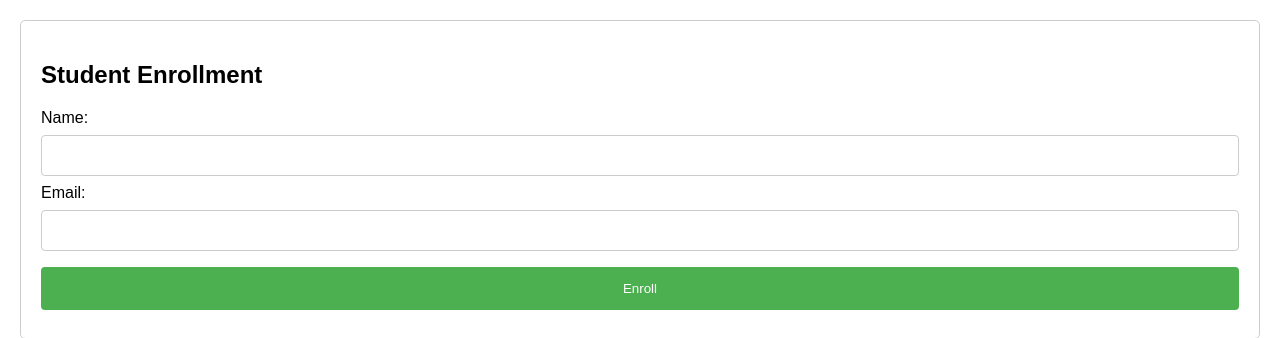
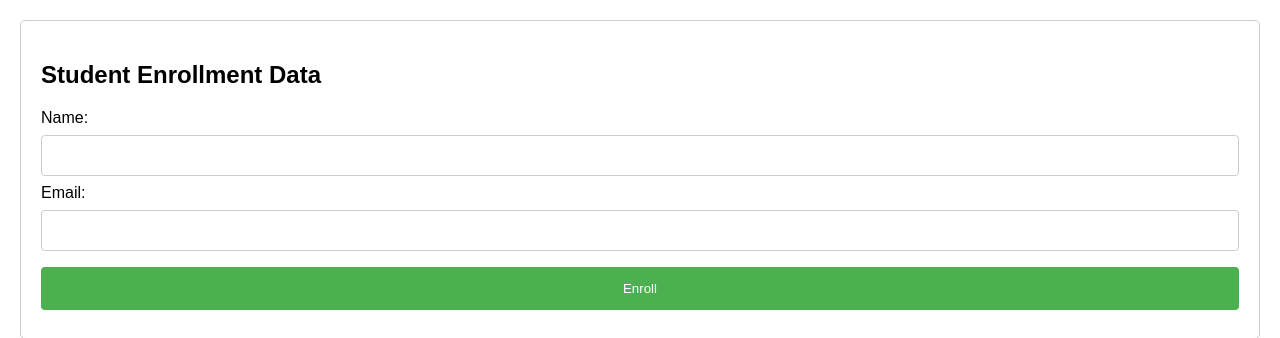
Before and after one commit to khalid7879/docker, a PHP site: page / in a window 1280 px wide. Shown: the top 338 px of the page. Run offline with PHP 8.4, Linux system fonts and the light colour scheme.

Commit message:
hhhrupyi

```diff
--- a/index.php
+++ b/index.php
@@ -7,7 +7,7 @@
 <body>
 
 <div class="container">
-  <h2>Student Enrollment</h2>
+  <h2>Student Enrollment Data</h2>
   <form action="enroll.php" method="post">
     <label for="name">Name:</label>
     <input type="text" id="name" name="name" required>
```
